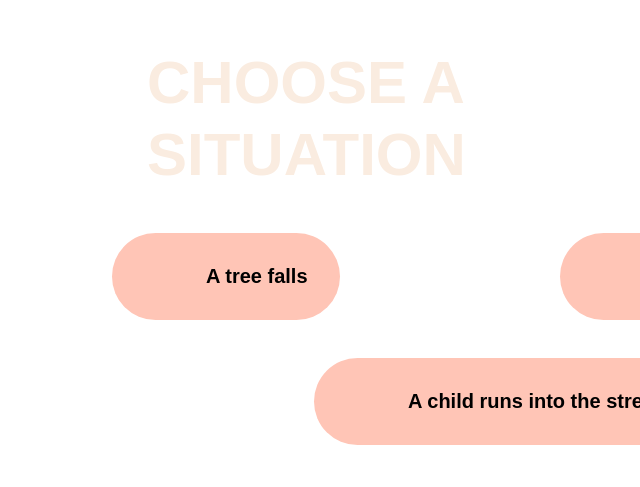
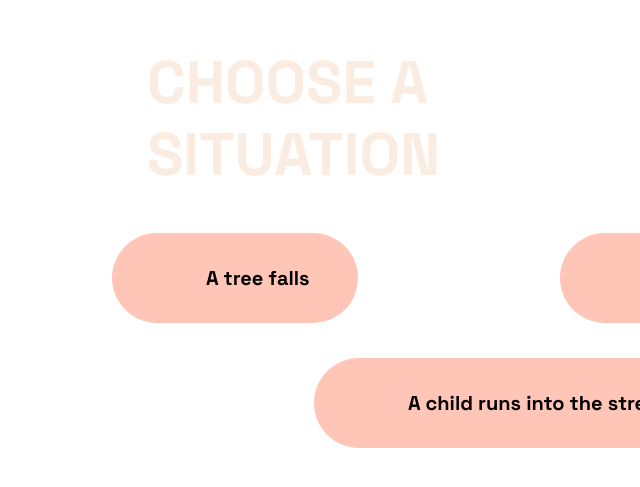
Before and after one commit to IMAGINARY/ethics-vehicles-2, a website built with Vite: page index.html in a window 1280 px wide. Shown: the part 1567-2054 px from the top of the page, without its empty margins (640-1280 px from the left). Built offline with nearby package versions, Linux system fonts and the light colour scheme.

Commit message:
Add new fonts

```diff
--- a/index.html
+++ b/index.html
@@ -3,6 +3,13 @@
   <head>
     <meta charset="utf-8" />
     <title>Ethics of Autonomous Vehicles</title>
+    <!-- TODO download these fonts instead? -->
+    <link rel="preconnect" href="https://fonts.googleapis.com" />
+    <link rel="preconnect" href="https://fonts.gstatic.com" crossorigin />
+    <link
+      href="https://fonts.googleapis.com/css2?family=Space+Grotesk:wght@300..700&display=swap"
+      rel="stylesheet"
+    />
   </head>
   <body>
     <div id="app">
--- a/src/style.css
+++ b/src/style.css
@@ -51,6 +51,8 @@ button {
   top: 1614px;
   margin: 0;
   max-width: 350px;
+
+  font-family: "Space Grotesk";
   text-transform: uppercase;
   color: rgb(250, 236, 224);
   font-size: 60px;
@@ -58,11 +60,13 @@ button {
 }
 
 .options button {
+  font-family: "Space Grotesk";
+  font-size: 20px;
   font-weight: bold;
-  font-size: 20px;
+
   background-color: rgb(255, 197, 182);
   padding-block: 2rem;
-  padding-right: 2rem;
+  padding-right: 3rem;
   padding-left: 94px;
   border-radius: 9999px;
   border: none;
```
